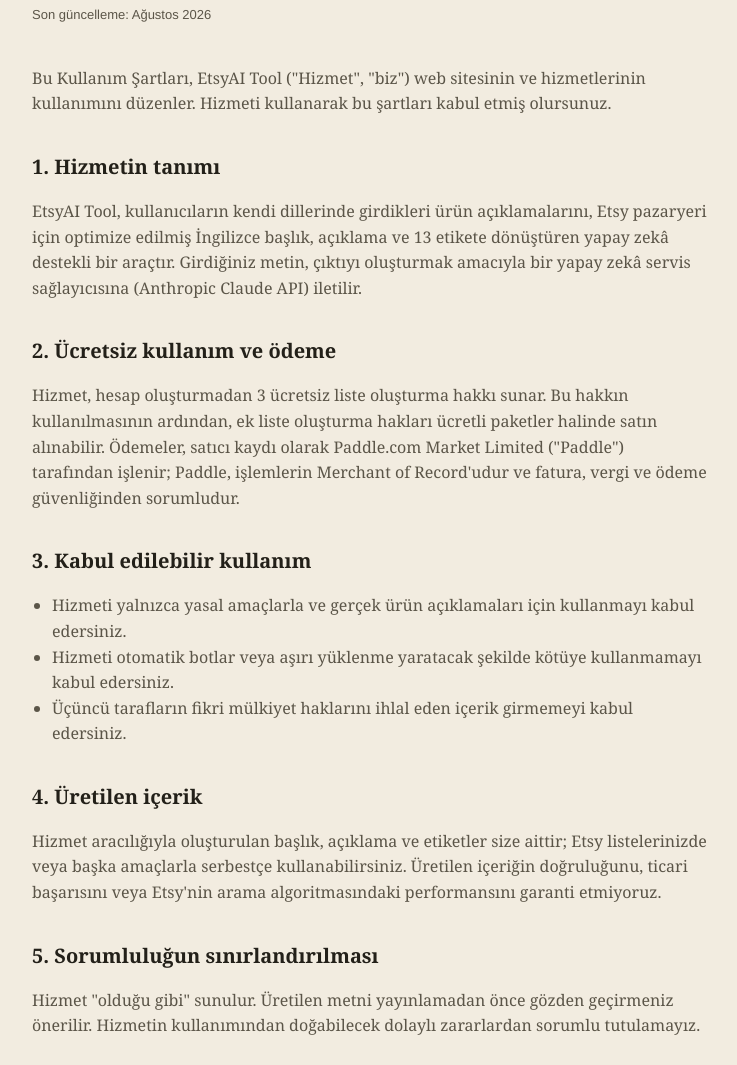
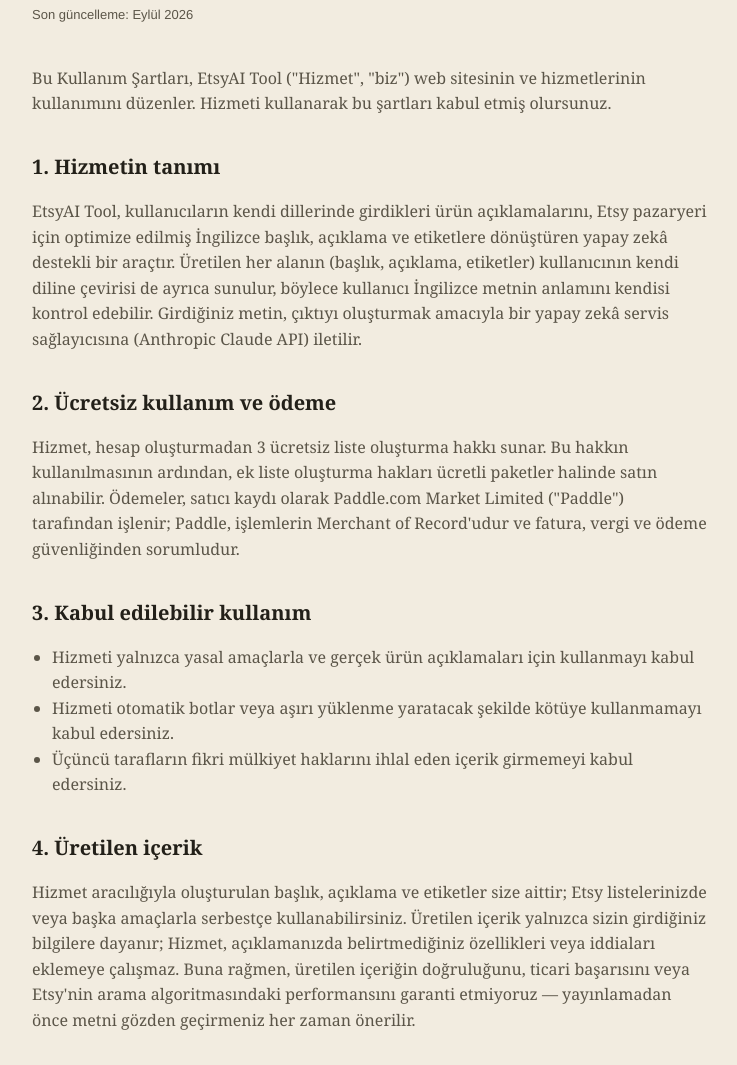
Before and after one commit to AndreyBAM/etsy-ai-tool, a website: page public/terms.html in a window 1280 px wide. Shown: the part 209-1274 px from the top of the page, without its empty margins (270-1007 px from the left). Drawn offline with Linux system fonts and the light colour scheme.

Commit message:
Update terms.html

```diff
--- a/public/terms.html
+++ b/public/terms.html
@@ -50,12 +50,12 @@
 <a class="back" href="/">← Ana sayfaya dön</a>
 
 <h1>Kullanım Şartları</h1>
-<div class="updated">Son güncelleme: Ağustos 2026</div>
+<div class="updated">Son güncelleme: Eylül 2026</div>
 
 <p>Bu Kullanım Şartları, EtsyAI Tool ("Hizmet", "biz") web sitesinin ve hizmetlerinin kullanımını düzenler. Hizmeti kullanarak bu şartları kabul etmiş olursunuz.</p>
 
 <h2>1. Hizmetin tanımı</h2>
-<p>EtsyAI Tool, kullanıcıların kendi dillerinde girdikleri ürün açıklamalarını, Etsy pazaryeri için optimize edilmiş İngilizce başlık, açıklama ve 13 etikete dönüştüren yapay zekâ destekli bir araçtır. Girdiğiniz metin, çıktıyı oluşturmak amacıyla bir yapay zekâ servis sağlayıcısına (Anthropic Claude API) iletilir.</p>
+<p>EtsyAI Tool, kullanıcıların kendi dillerinde girdikleri ürün açıklamalarını, Etsy pazaryeri için optimize edilmiş İngilizce başlık, açıklama ve etiketlere dönüştüren yapay zekâ destekli bir araçtır. Üretilen her alanın (başlık, açıklama, etiketler) kullanıcının kendi diline çevirisi de ayrıca sunulur, böylece kullanıcı İngilizce metnin anlamını kendisi kontrol edebilir. Girdiğiniz metin, çıktıyı oluşturmak amacıyla bir yapay zekâ servis sağlayıcısına (Anthropic Claude API) iletilir.</p>
 
 <h2>2. Ücretsiz kullanım ve ödeme</h2>
 <p>Hizmet, hesap oluşturmadan 3 ücretsiz liste oluşturma hakkı sunar. Bu hakkın kullanılmasının ardından, ek liste oluşturma hakları ücretli paketler halinde satın alınabilir. Ödemeler, satıcı kaydı olarak Paddle.com Market Limited ("Paddle") tarafından işlenir; Paddle, işlemlerin Merchant of Record'udur ve fatura, vergi ve ödeme güvenliğinden sorumludur.</p>
@@ -68,7 +68,7 @@
 </ul>
 
 <h2>4. Üretilen içerik</h2>
-<p>Hizmet aracılığıyla oluşturulan başlık, açıklama ve etiketler size aittir; Etsy listelerinizde veya başka amaçlarla serbestçe kullanabilirsiniz. Üretilen içeriğin doğruluğunu, ticari başarısını veya Etsy'nin arama algoritmasındaki performansını garanti etmiyoruz.</p>
+<p>Hizmet aracılığıyla oluşturulan başlık, açıklama ve etiketler size aittir; Etsy listelerinizde veya başka amaçlarla serbestçe kullanabilirsiniz. Üretilen içerik yalnızca sizin girdiğiniz bilgilere dayanır; Hizmet, açıklamanızda belirtmediğiniz özellikleri veya iddiaları eklemeye çalışmaz. Buna rağmen, üretilen içeriğin doğruluğunu, ticari başarısını veya Etsy'nin arama algoritmasındaki performansını garanti etmiyoruz — yayınlamadan önce metni gözden geçirmeniz her zaman önerilir.</p>
 
 <h2>5. Sorumluluğun sınırlandırılması</h2>
 <p>Hizmet "olduğu gibi" sunulur. Üretilen metni yayınlamadan önce gözden geçirmeniz önerilir. Hizmetin kullanımından doğabilecek dolaylı zararlardan sorumlu tutulamayız.</p>
```
